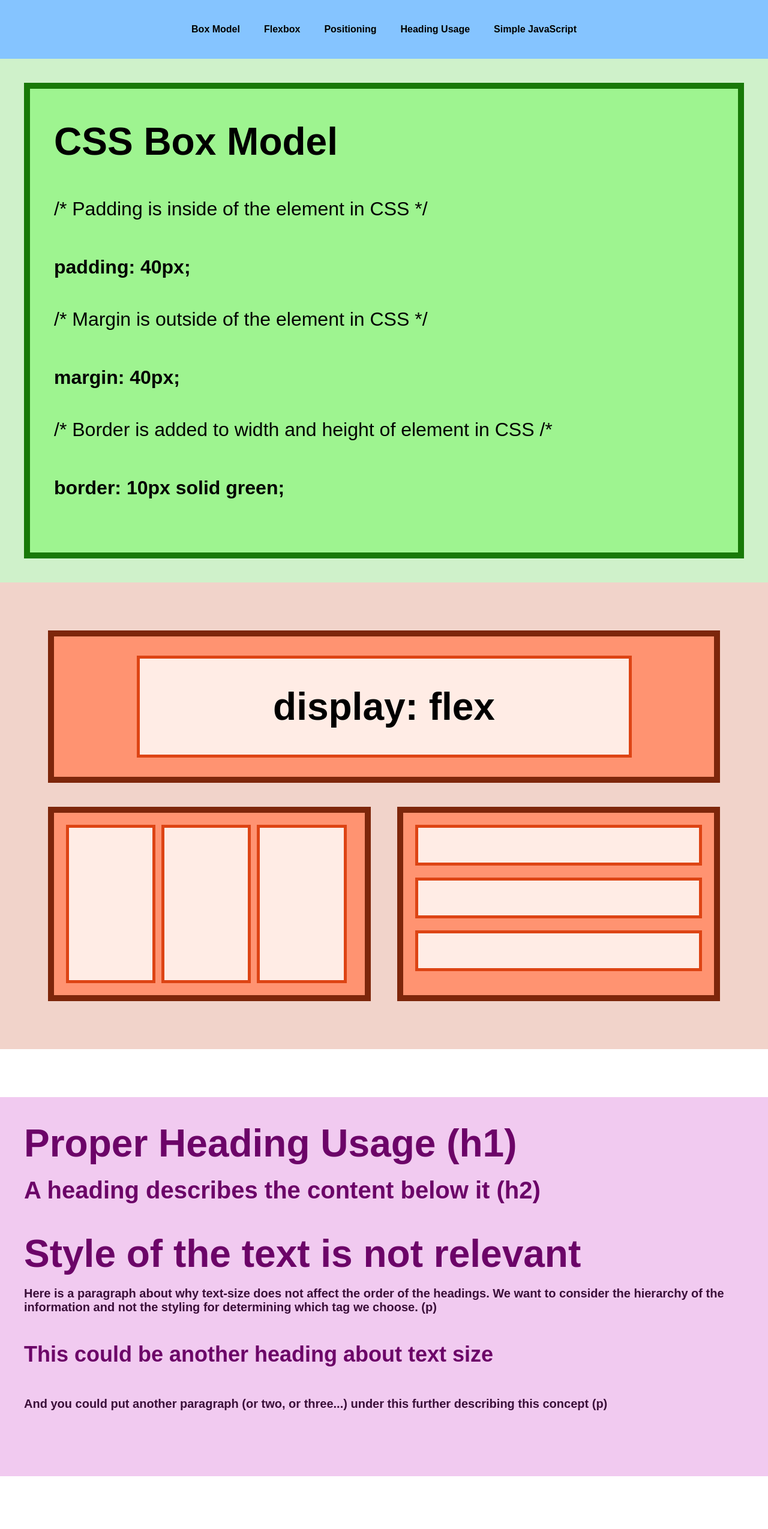
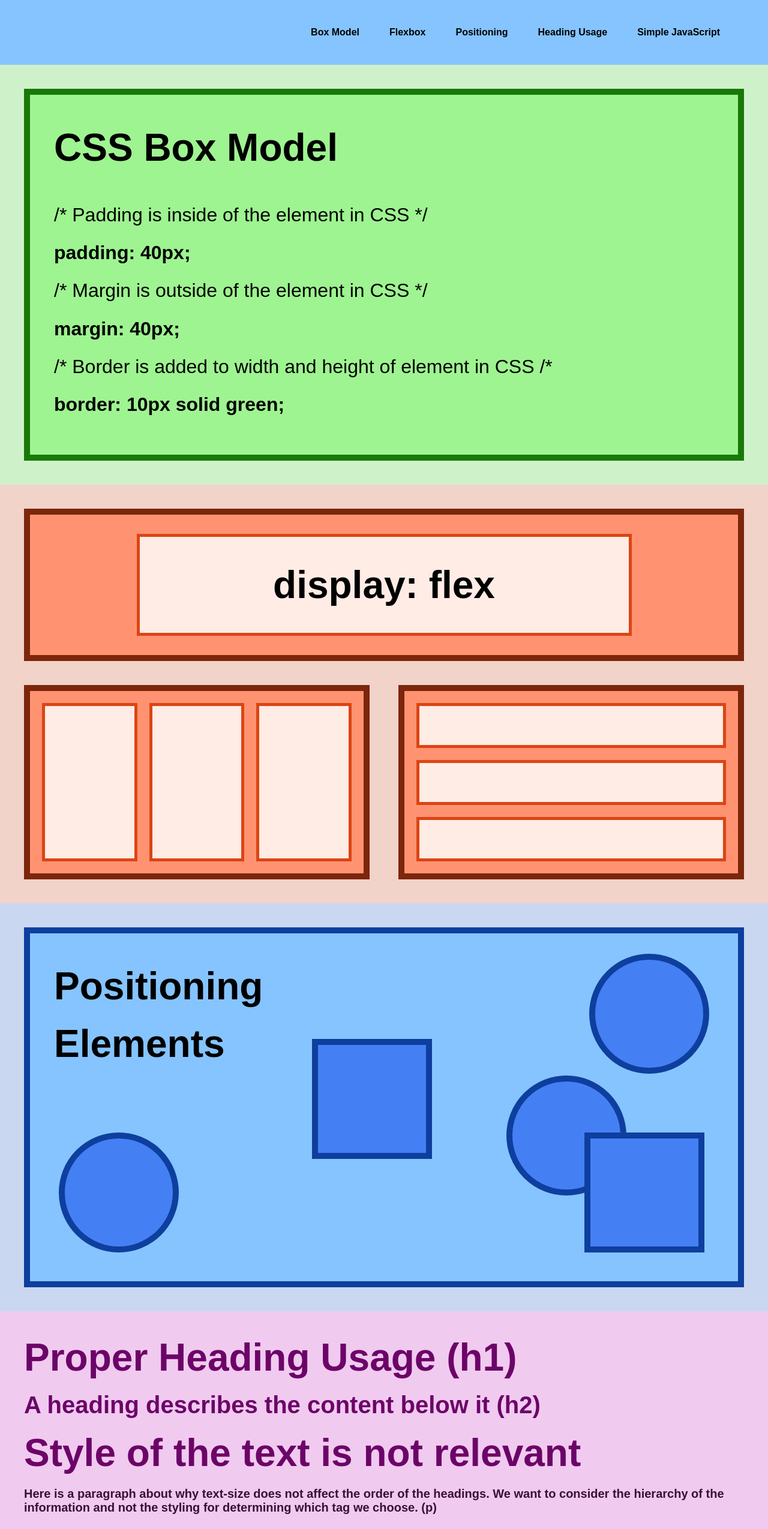
Before and after one commit to kiva-github/dynamic-web-apps, a plain HTML site: page index.html in a window 1280 px wide. Shown: the top 2549 px of the page at 60% size. Drawn offline with Linux system fonts and the light colour scheme.

Commit message:
unpolished complete version

```diff
--- a/index.html
+++ b/index.html
@@ -6,21 +6,22 @@
     <meta name="viewport" content="width=device-width, initial-scale=1.0">
     <title>Document</title>
     <link rel="stylesheet" href="styles.css">
+    <script type="text/javascript" src="main.js"></script>
 </head>
 <body>
     <header>
         <nav>
-            <a>Box Model</a>
-            <a>Flexbox</a>
-            <a>Positioning</a>
-            <a>Heading Usage</a>
-            <a>Simple JavaScript</a>
+            <a href="#box-model">Box Model</a>
+            <a href="#flex-box">Flexbox</a>
+            <a href="#positioning-section">Positioning</a>
+            <a href="#heading-usage">Heading Usage</a>
+            <a href="#simple-javascript">Simple JavaScript</a>
         </nav>
     </header>
 
     <main>
         <section id="box-model" class="box-model-section section">
-            <div class="box-model-interior interior">
+            <div class="interior">
                 <h1>CSS Box Model</h1>
                 <h2>/* Padding is inside of the element in CSS */</h2>
                 <p>padding: 40px;</p>
@@ -30,8 +31,9 @@
                 <p>border: 10px solid green;</p>
             </div>
         </section>
+
         <section id="flex-box" class="flex-box-section section">
-            <div class="flex-box-interior interior">
+            <div class="interior">
                 <div class="flex-box-interior--top">
                     <div>
                         <h1>display: flex</h1>
@@ -48,9 +50,19 @@
                     <div></div>
                 </div>
             </div>
+        </section>
 
+        <section id="positioning-section" class="positioning-section section">
+            <div class="interior">
+                <h1>Positioning <br> Elements</h1>
+                <div class="circle circle-one"></div>
+                <div class="circle circle-two" style="right: 48px; top: 34px;"></div>
+                <div class="circle" style="right: 186px; bottom: 143px;"></div>
+                <div class="square" style="right: 510px; bottom: 204px;"></div>
+                <div class="square" style="right: 56px; bottom: 48px"></div>
+            </div>
         </section>
-        <section id="positioning-section" class="positioning-section section"></section>
+
         <section id="heading-usage" class="heading-usage-section section">
             <h1>Proper Heading Usage (h1)</h1>
             <h2>A heading describes the content below it (h2)</h2>
@@ -58,12 +70,20 @@
             <p>Here is a paragraph about why text-size does not affect the order of the headings. We want to consider the hierarchy of the information and not the styling for determining which tag we choose. (p)</p>
             <h4>This could be another heading about text size</h4>
             <p>And you could put another paragraph (or two, or three...) under this further describing this concept (p)</p>
+        </section>
+        <section id="simple-javascript" class="simple-javascript-section section">
+            <h1>Simple JavaScript</h1>
+            <div class="counter-items">
+                <h2 id="count">0</h2>
+                <button onClick="increaseCount()">Click to increase</button>
+            </div>
 
         </section>
-        <section id="simple-javascript" class="simple-javascript-section section"></section>
     </main>
 
-    <footer></footer>
+    <footer>
+        <p>Kiva Loor - Fall, 2022</p>
+    </footer>
 
 </body>
 </html>
--- /dev/null
+++ b/main.js
@@ -0,0 +1,5 @@
+let count = 0
+function increaseCount() {
+    count += 1
+    document.getElementById('count').innerHTML = count
+}
--- a/styles.css
+++ b/styles.css
@@ -20,12 +20,18 @@ header {
     background-color: #85C4FF;
     padding: 40px;
 }
-
 header nav {
     display: flex;
+    gap: 40px;
+    justify-content: flex-end;
+    margin-right: 35px;
+}
+
+header nav a {
+    color: black;
     font-weight: bold;
-    gap: 40px;
-    justify-content: center;
+    padding: 5px;
+    text-decoration: none;
 }
 
 /* sections */
@@ -34,7 +40,6 @@ section.section {
     margin: 0;
     padding: 40px;
 }
-
 .interior {
     border: 10px solid #000;
     margin: 0 auto;
@@ -71,7 +76,7 @@ section.section {
     background-color: #CFF1CA;
 }
 
-.box-model-interior {
+.box-model-section .interior {
     background-color: #9EF490;
     border-color: #187908;
     min-height: 600px;
@@ -83,14 +88,15 @@ section.section {
     background-color: #F1D3CA
 }
 
-.flex-box-interior {
+.flex-box-section .interior {
     border: none;
     display: flex;
     flex-wrap: wrap;
     justify-content: space-between;
+    padding: 0;
 }
 
-.flex-box-interior > div {
+.flex-box-section .interior > div {
     background-color: #FF9371;
     border: 10px solid #7D260B;
 }
@@ -132,23 +138,45 @@ section.section {
     flex-basis: 33%;
 }
 
-.flex-box-interior--row > div {
-    margin-right: 10px;
-}
-
-.flex-box-interior--col > div {
-    margin-bottom: 20px;
+.flex-box-interior--row {
+    gap: 20px;
 }
 
 .flex-box-interior--col {
+    gap: 20px;
     flex-direction: column;
 }
 
-.interior-flex---row > div:last-of-type,
-.interior-flex---row > div:last-of-type {
-    margin: 0;
+/* positioning section */
+
+.positioning-section {
+    background: #CAD7F1;
 }
 
+.positioning-section .interior {
+    background-color: #85C4FF;
+    border: 10px solid #0E3F9E;
+    height: 600px;
+    overflow: hidden;
+    position: relative;
+}
+
+.circle, .square {
+    background-color: #4480F4;
+    border:10px solid #0E3F9E;
+    height: 200px;
+    position: absolute;
+    width: 200px;
+}
+
+.circle {
+    border-radius: 50%;
+}
+
+.circle-one {
+    bottom: 48px;
+    left: 48px;
+}
 
 /* headings section */
 
@@ -156,31 +184,76 @@ section.section {
     background-color: #F1CAF0;
 }
 
-.heading-usage-section h1, h2, h3, h4, p {
+.heading-usage-section > h1, h2, h3, h4, p {
     font-weight: 700;
-    height: 92px;
+    margin-bottom: 20px;
 }
 
-.heading-usage-section h1, h3 {
+.heading-usage-section, h1, h3 {
     color: #6C0468;
     font-size: 64px;
-    line-height: 74px;
+    /* line-height: 74px; */
 }
 
 .heading-usage-section h2 {
     color: #6C0468;
     font-size: 40px;
-    line-height: 46px;
+    /* line-height: 46px; */
 }
 
 .heading-usage-section p {
     color: #3A0F39;
     font-size: 20px;
-    line-height: 23px;
+    /* line-height: 23px; */
 }
 
 .heading-usage-section h4 {
     color: #6C0468;
     font-size: 36px;
-    line-height: 41px;
+    /* line-height: 41px; */
 }
+
+/* simple javascript */
+
+.simple-javascript-section {
+    background-color: #FAEFD3;
+}
+
+.simple-javascript-section h1 {
+    color: #644904;
+    font-size: 64px;
+}
+
+.simple-javascript-section h2 {
+    color: #504D46;
+    font-size: 64px;
+}
+
+.simple-javascript-section .counter-items {
+    display: flex;
+    gap: 90px;
+    margin-top: 40px;
+    margin-bottom: 140px;
+}
+
+.counter-items button {
+    border: 3px solid #79756C;
+    color: #000000;
+    cursor: pointer;
+    font-size: 24px;
+    font-weight: 700;
+    height: 80px;
+    width: 276px;
+}
+
+/* footer */
+footer {
+    background-color: #FFC3C3;
+    ;
+}
+
+footer p {
+    color: #000000;
+    font-size: 24px;
+    padding: 40px;
+}
```
